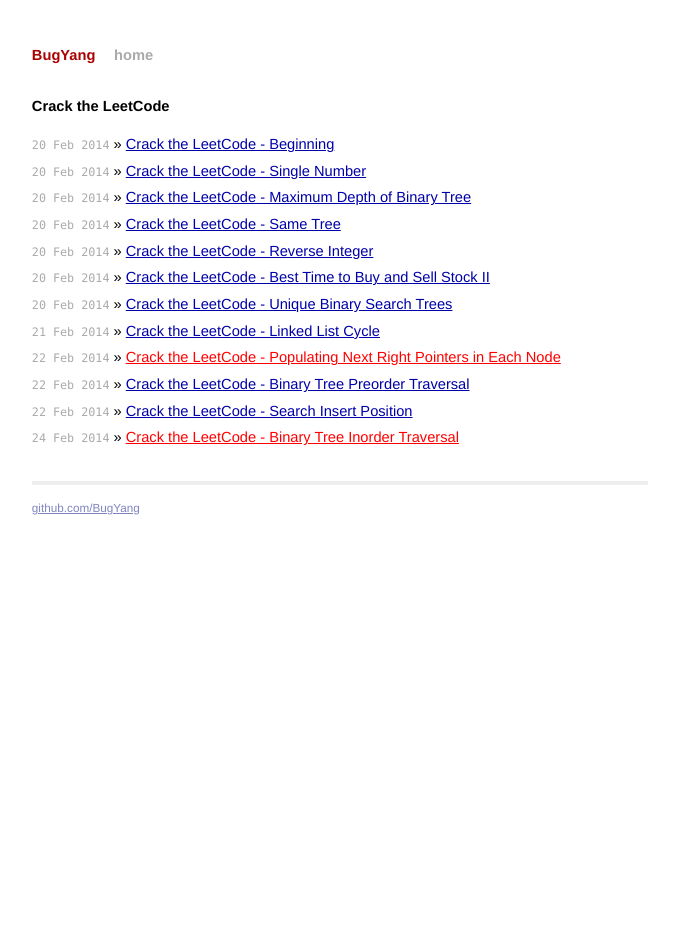
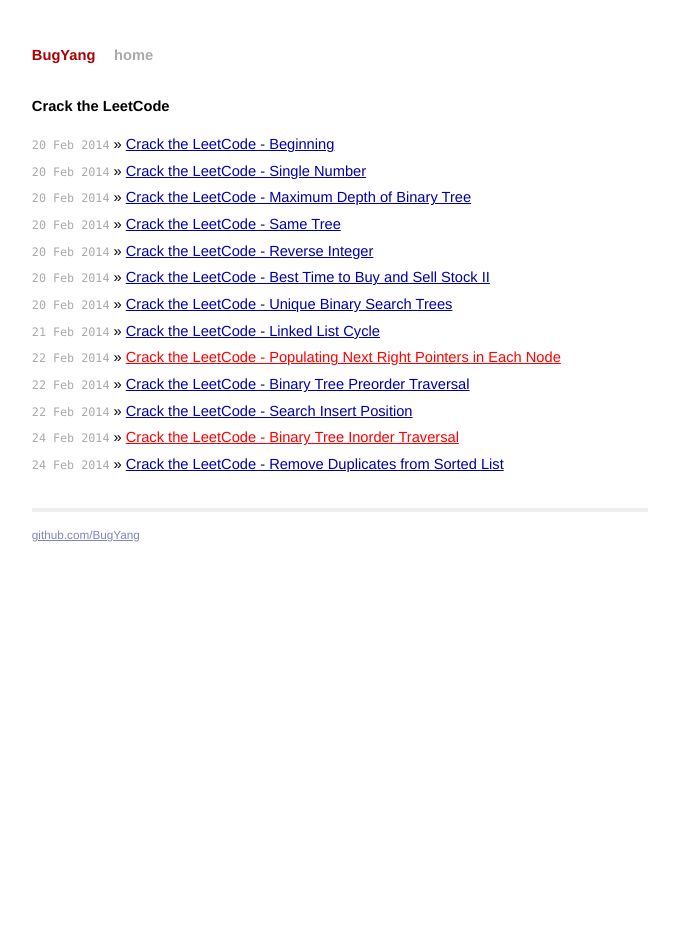
Before and after one commit to BugYang/LeetCode, a Jekyll site: the page built from index.html, in a window 1280 px wide. Shown: the whole page, without its empty margins (300-979 px from the left). Built offline with Jekyll 4.4.1, drawn with Linux system fonts in a browser that asks for light colours; Markdown is read by kramdown in place of the engine named in the settings.

Commit message:
forgot to commit index.html

```diff
--- a/index.html
+++ b/index.html
@@ -19,6 +19,7 @@ title: BugYang
       <li><span>22 Feb 2014</span> &raquo; <a href="{{ site.baseurl }}/2014/02/22/crack-the-leetcode-preorder-traversal.html">Crack the LeetCode - Binary Tree Preorder Traversal</a></li>
       <li><span>22 Feb 2014</span> &raquo; <a href="{{ site.baseurl }}/2014/02/22/crack-the-leetcode-search.html">Crack the LeetCode - Search Insert Position</a></li>
       <li><span>24 Feb 2014</span> &raquo; <a href="{{ site.baseurl }}/2014/02/24/crack-the-leetcode-inorder-traversal.html" style="color:red">Crack the LeetCode - Binary Tree Inorder Traversal</a></li>
+      <li><span>24 Feb 2014</span> &raquo; <a href="{{ site.baseurl }}/2014/02/24/crack-the-leetcode-remove-duplicate.html">Crack the LeetCode - Remove Duplicates from Sorted List</a></li>
   </ul>
 
 </div>
```
